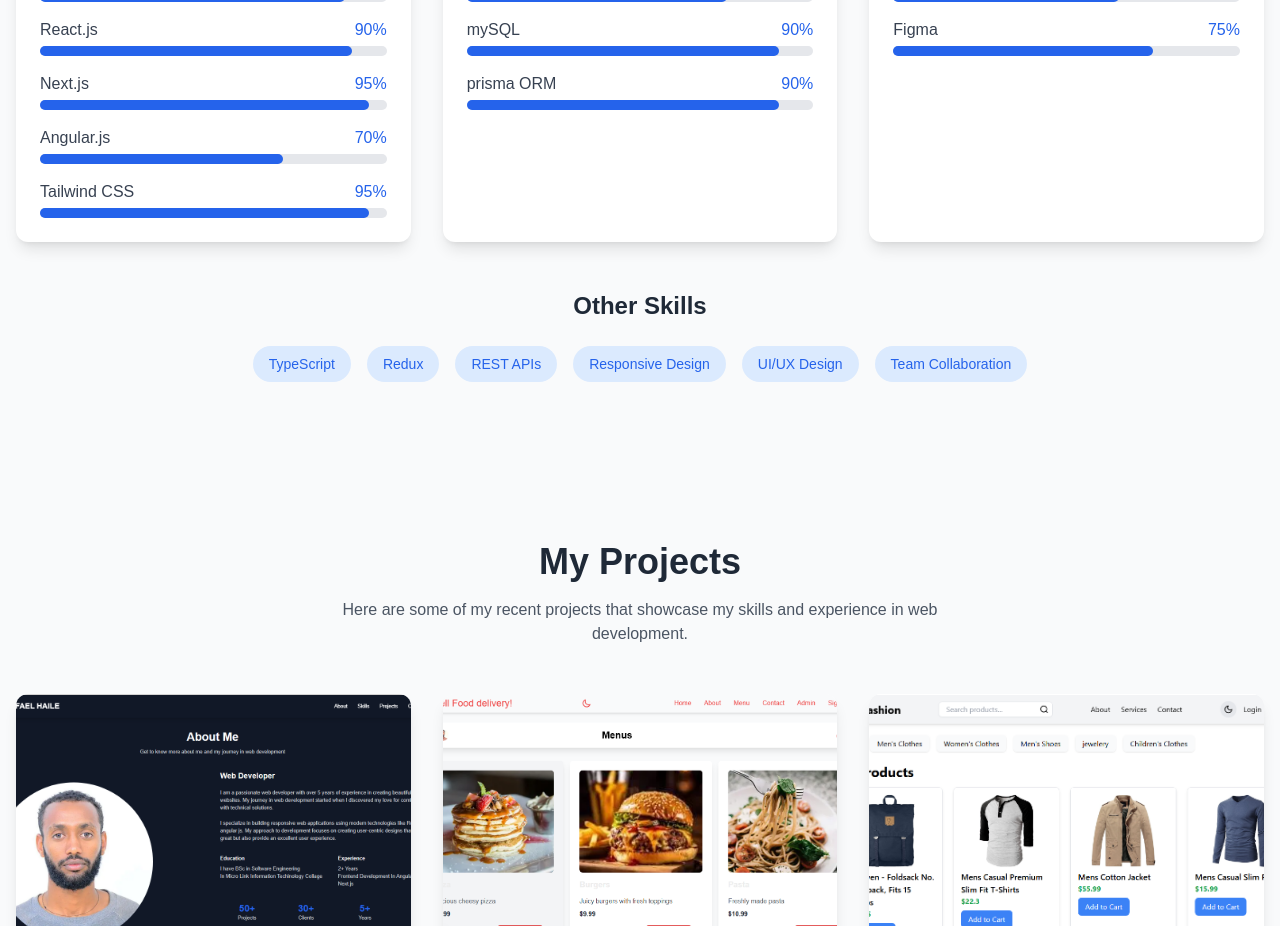
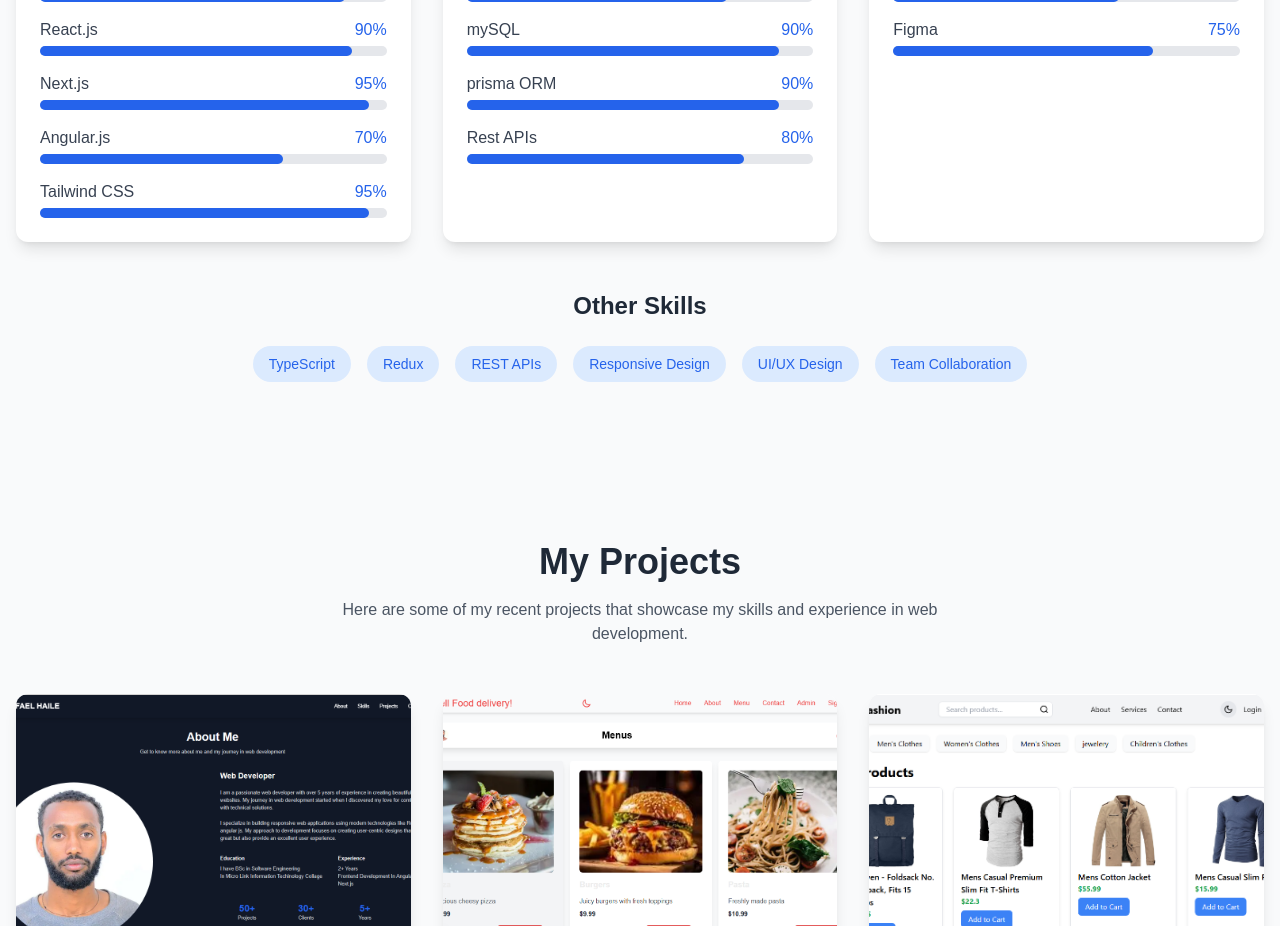
Before and after one commit to Welderufael-Haile/next-portifolio, a Next.js app: page / in a window 1280 px wide. Shown: the part 2280-3206 px from the top of the page. Built offline with nearby package versions, Linux system fonts and the light colour scheme.

Commit message:
last update

```diff
--- a/app/pages/skills/Skills.js
+++ b/app/pages/skills/Skills.js
@@ -17,7 +17,8 @@ const Skills = () => {
             { name: "Express.js", level: 85 },
             { name: "MongoDB", level: 75 },
             { name: "mySQL", level: 90 },
-            {name: "prisma ORM", level:90}
+            {name: "prisma ORM", level:90},
+            {name: "Rest APIs",level:80}
         ],
         "Tools & Others": [
             { name: "Git", level: 95 },
```
